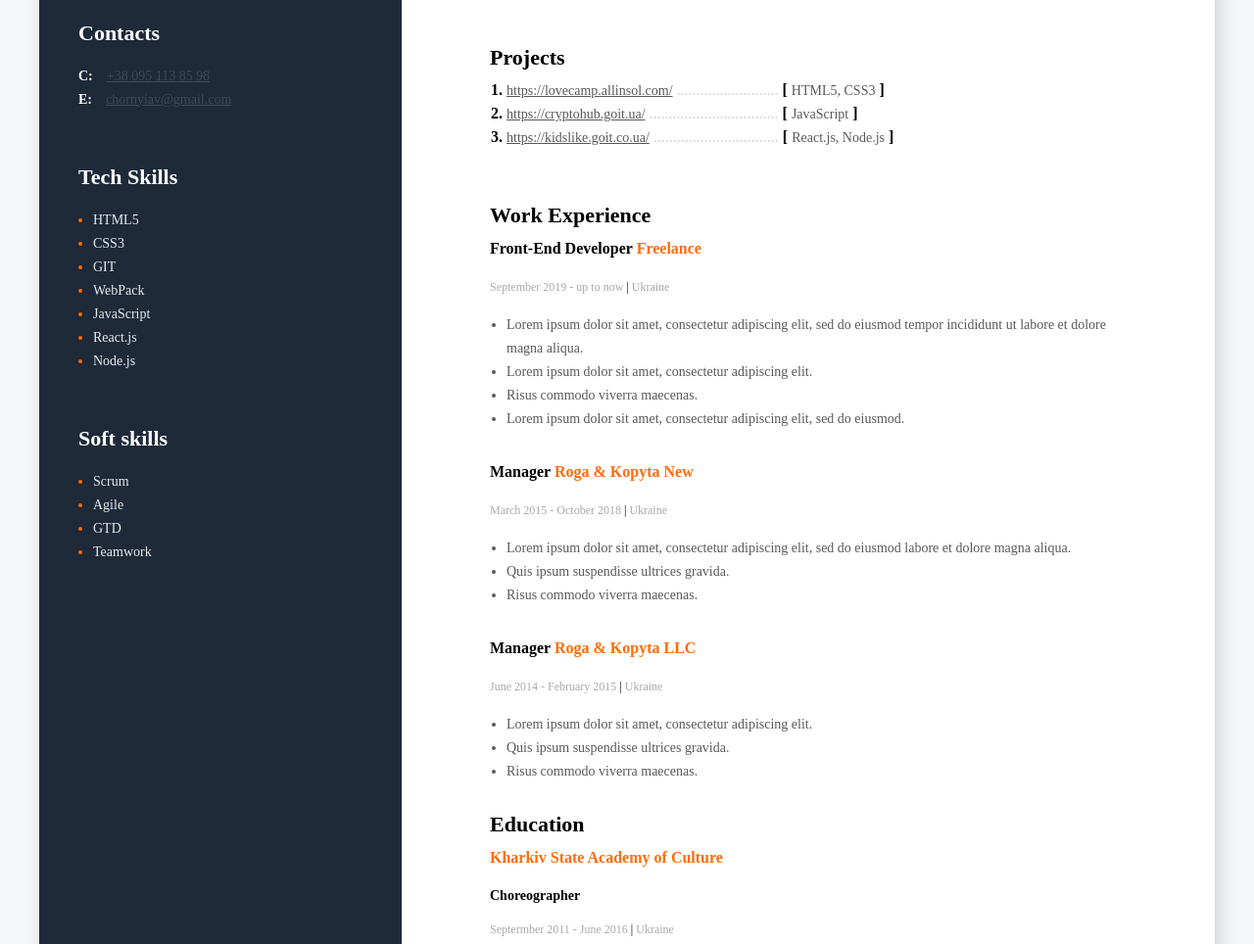
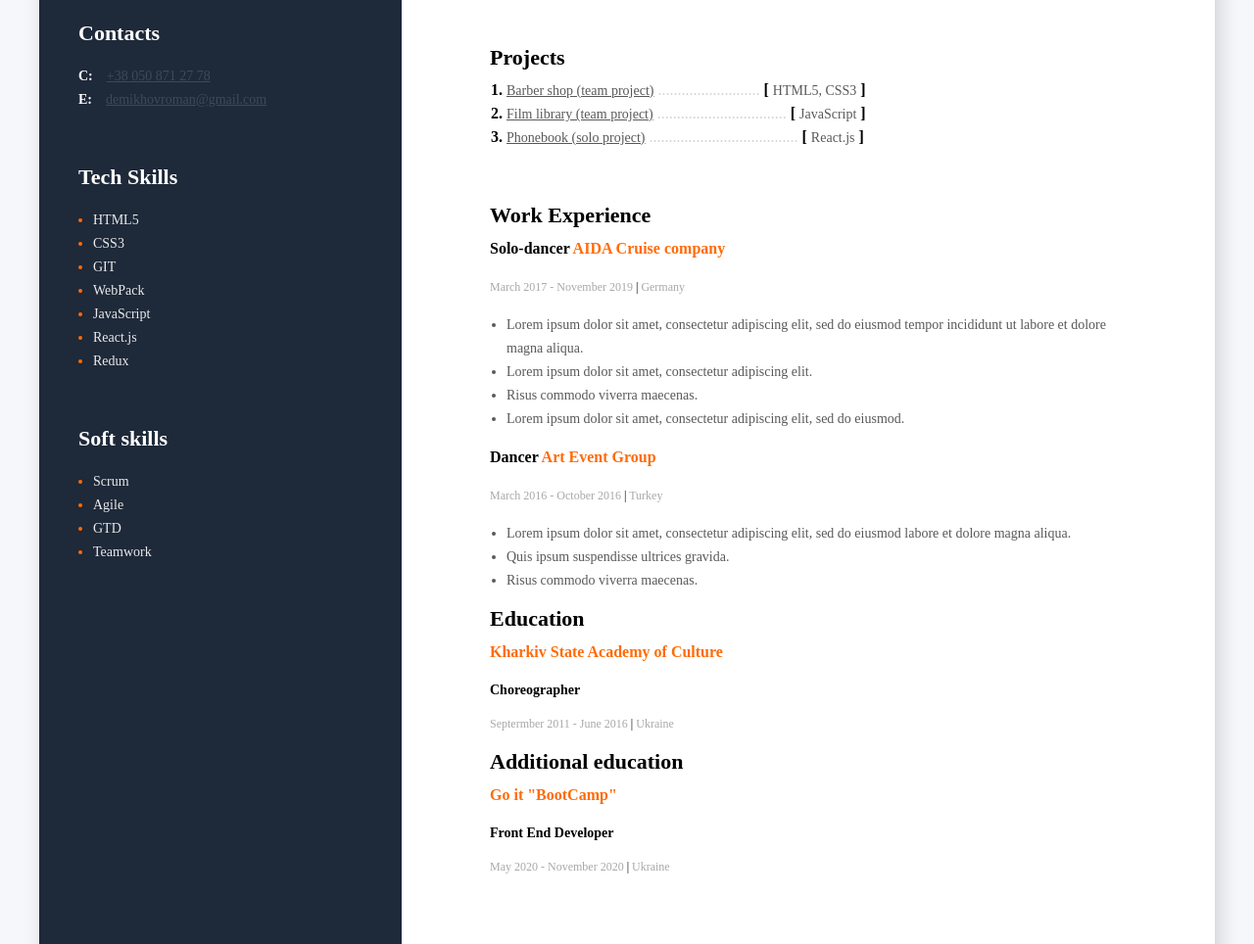
Before and after one commit to Roman2529/MY_CV, a plain HTML site: page index.html in a window 1280 px wide. Shown: the part 400-1364 px from the top of the page at 98% size. Drawn offline with Linux system fonts and the light colour scheme.

Commit message:
fix somethink

```diff
--- a/css/style.css
+++ b/css/style.css
@@ -128,6 +128,7 @@ body {
   font-weight: 700;
   line-height: 24px;
   margin-bottom: 10px;
+  margin-top: 15px;
 }
 .projects-link {
   color: #595959;
@@ -173,7 +174,7 @@ body {
 }
 .profession-duties {
   margin-top: 15px;
-  margin-bottom: 30px;
+  margin-bottom: 15px;
 }
 .profession-duties-item {
   color: #595959;
--- a/index.html
+++ b/index.html
@@ -16,14 +16,14 @@
           <h3 class="contacts-title">Contacts</h3>
           <div>
             <span class="contacts-link-type">C:</span>
-            <a class="contacts-link" href="tel:+380951138598"
-              >+38 095 113 85 98</a
+            <a class="contacts-link" href="tel:+380508712778"
+              >+38 050 871 27 78</a
             >
           </div>
           <div>
             <span class="contacts-link-type">E:</span>
-            <a class="contacts-link" href="mailto:chornyiav@gmail.com"
-              >chornyiav@gmail.com</a
+            <a class="contacts-link" href="demikhovroman@gmail.com"
+              >demikhovroman@gmail.com</a
             >
           </div>
         </div>
@@ -50,7 +50,7 @@
               <span class="tech-skills-text">React.js</span>
             </li>
             <li class="tech-skills-item">
-              <span class="tech-skills-text">Node.js</span>
+              <span class="tech-skills-text">Redux</span>
             </li>
           </ul>
         </div>
@@ -93,8 +93,8 @@
           <h3 class="about-me-title">Projects</h3>
           <ol>
             <li class="projects-item">
-              <a class="projects-link" href=" https://lovecamp.allinsol.com/"
-                >https://lovecamp.allinsol.com/</a
+              <a class="projects-link" href="https://ihor-malyshko.github.io/project-html-2/" target="_blank"
+                >Barber shop (team project)</a
               >
               <span class="dots">..........................</span>
               <span
@@ -103,8 +103,8 @@
               >
             </li>
             <li class="projects-item">
-              <a class="projects-link" href="https://cryptohub.goit.ua/"
-                >https://cryptohub.goit.ua/</a
+              <a class="projects-link" href="https://kateryna-vyshnevetska.github.io/JS-team-project/"
+                >Film library (team project)</a
               >
               <span class="dots">.................................</span>
               <span>
@@ -113,12 +113,12 @@
               >
             </li>
             <li class="projects-item">
-              <a class="projects-link" href="https://kidslike.goit.co.ua/"
-                >https://kidslike.goit.co.ua/</a
+              <a class="projects-link" href="https://roman2529.github.io/goit-react-hw-08-phonebook/"
+                >Phonebook (solo project)</a
               >
-              <span class="dots">................................</span>
+              <span class="dots">......................................</span>
               <span
-                ><b>[</b> <span class="tech-name">React.js, Node.js</span>
+                ><b>[</b> <span class="tech-name">React.js</span>
                 <b>]</b></span
               >
             </li>
@@ -130,12 +130,12 @@
           <!-- company 1-->
           <div>
             <h4 class="profession-title">
-              Front-End Developer
-              <span class="profession-company">Freelance</span>
+              Solo-dancer
+              <span class="profession-company">AIDA Cruise company</span>
             </h4>
             <span class="profession-time"
-              >September 2019 - up to now
-              <span class="profession-divider">|</span> Ukraine</span
+              >March 2017 - November 2019
+              <span class="profession-divider">|</span> Germany</span
             >
             <ul class="profession-duties">
               <li class="profession-duties-item">
@@ -153,33 +153,16 @@
           <!-- company 2-->
           <div>
             <h4 class="profession-title">
-              Manager <span class="profession-company">Roga & Kopyta New</span>
+              Dancer <span class="profession-company">Art Event Group</span>
             </h4>
             <span class="profession-time"
-              >March 2015 - October 2018
-              <span class="profession-divider">|</span> Ukraine</span
+              >March 2016 - October 2016
+              <span class="profession-divider">|</span> Turkey</span
             >
             <ul class="profession-duties">
               <li class="profession-duties-item">
                 Lorem ipsum dolor sit amet, consectetur adipiscing elit, sed do
                 eiusmod labore et dolore magna aliqua.
-              </li>
-              <li class="profession-duties-item">Quis ipsum suspendisse ultrices gravida.</li>
-              <li class="profession-duties-item">Risus commodo viverra maecenas.</li>
-            </ul>
-          </div>
-          <!-- company 3-->
-          <div>
-            <h4 class="profession-title">
-              Manager <span class="profession-company">Roga & Kopyta LLC</span>
-            </h4>
-            <span class="profession-time"
-              >June 2014 - February 2015
-              <span class="profession-divider">|</span> Ukraine</span
-            >
-            <ul class="profession-duties">
-              <li class="profession-duties-item">
-                Lorem ipsum dolor sit amet, consectetur adipiscing elit.
               </li>
               <li class="profession-duties-item">Quis ipsum suspendisse ultrices gravida.</li>
               <li class="profession-duties-item">Risus commodo viverra maecenas.</li>
@@ -194,6 +177,15 @@
             <span class="profession-time">Septermber 2011 - June 2016
               <span class="profession-divider">|</span> Ukraine</span></h4>
           </div>
+
+          <div>
+            <h3 class="about-me-title">Additional education</h3>
+            <h4 class="profession-title"><span class="profession-company">Go it "BootCamp"</span></h4>
+            <h5 class="education-specialty">Front End Developer</h5>
+            <h4>
+              <span class="profession-time">May 2020 - November 2020
+                <span class="profession-divider">|</span> Ukraine</span></h4>
+          </div>
         </div>
       </div>
     </div>
```
Also changed, not shown: 1 other file.
